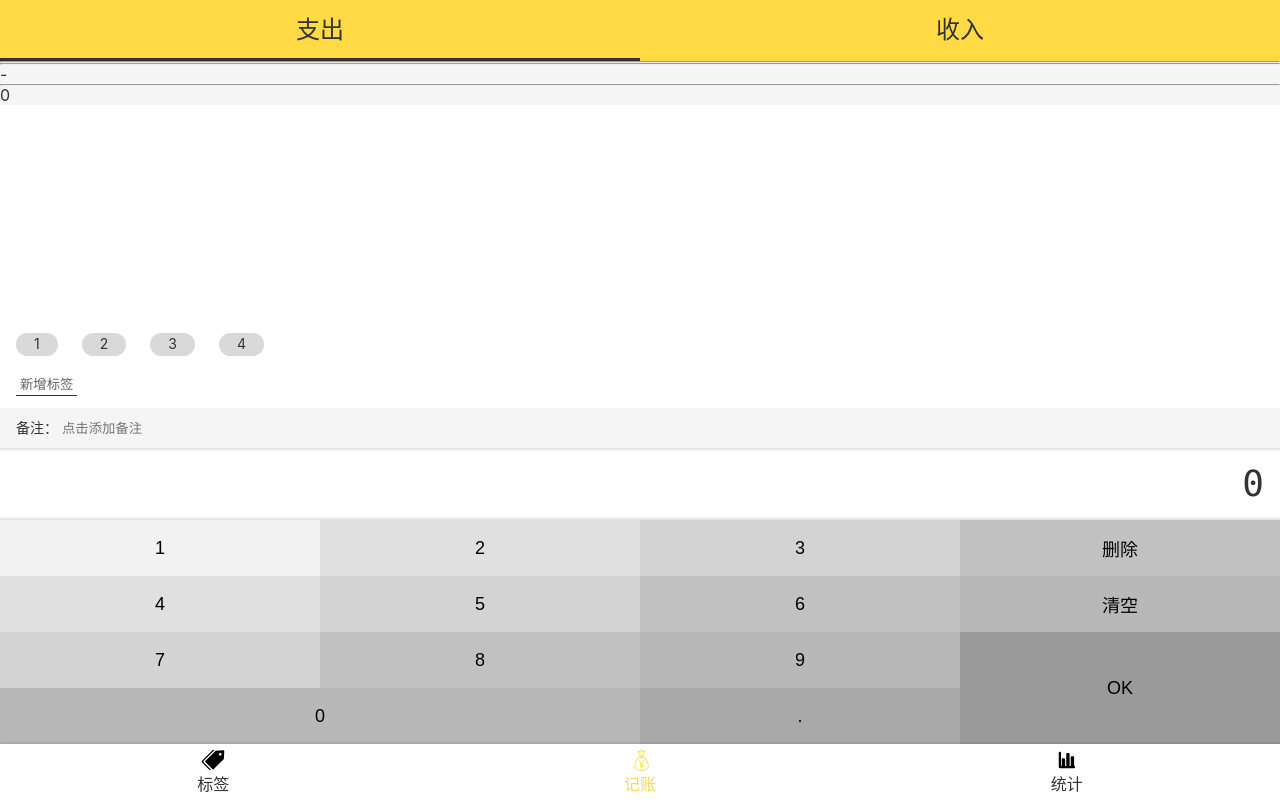
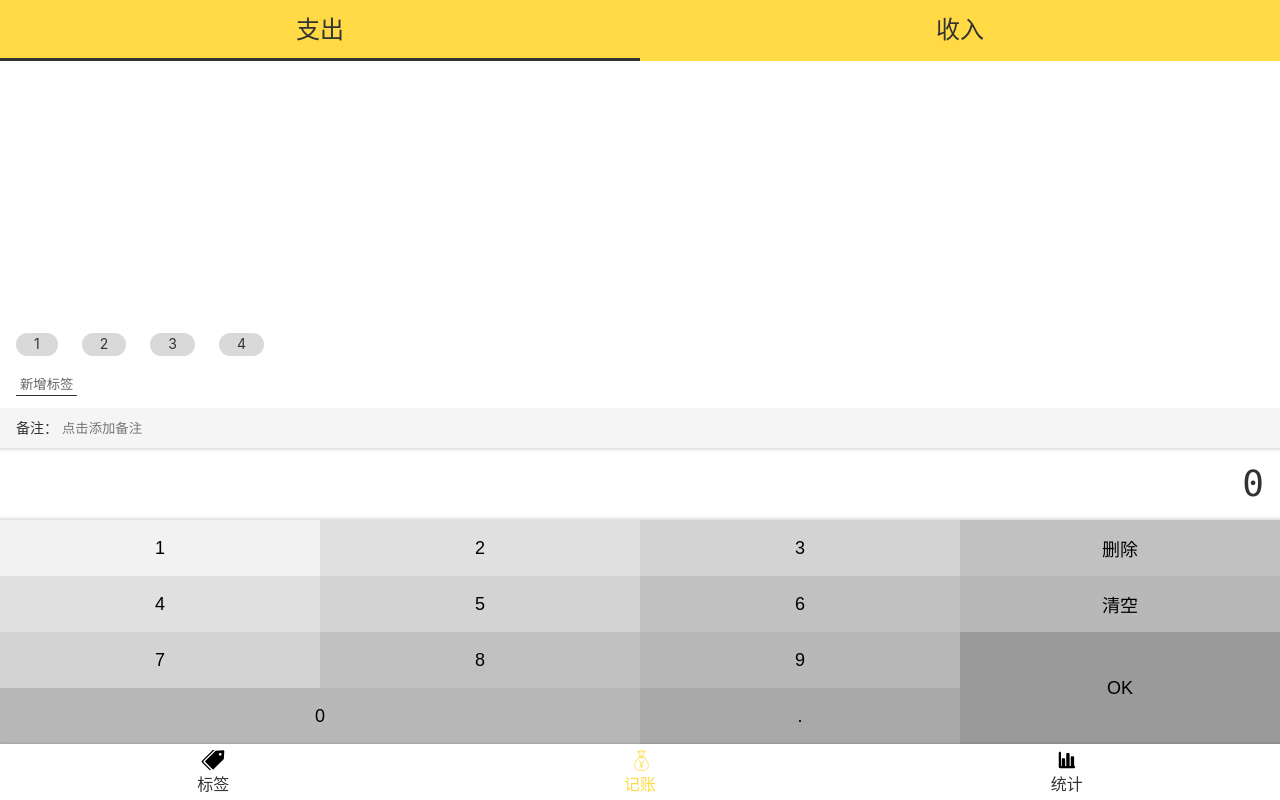
Before and after one commit to alertguo/mango-react-echarts, a React app: page /money#/money in a window 1280 px wide. Built offline with nearby package versions, Linux system fonts and the light colour scheme.

Commit message:
将 tag: string 重构为 tag: {id: number,name: string}

```diff
--- a/src/useTags.tsx
+++ b/src/useTags.tsx
@@ -2,7 +2,12 @@ import {useState} from 'react';
 
 // use 开头是为了React规定
 const useTags = () => { // 封装一个自定义的 Hook
-  const [tags, setTags] = useState<string[]>(['1', '2', '3', '4']);
+  const [tags, setTags] = useState<{ id: number,name: string }[]>([
+    {id: 1,name: '1'},
+    {id: 2,name: '2'},
+    {id: 3,name: '3'},
+    {id: 4,name: '4'},
+  ]);
   // 返回接口,不能是返回数组，不然使用就报错
   return {tags, setTags};
 };
--- a/src/views/Label.tsx
+++ b/src/views/Label.tsx
@@ -41,14 +41,14 @@ const Space = styled.div`
 `;
 
 function Label() {
-  const {tags, setTags} = useTags();
+  const {tags} = useTags();
   return (
     <Layout>
       <TagList>
         {tags.map(tag =>
-          <li key={tag}>
-            <Link to={'/label/' + tag}>
-              <span className="oneLine">{tag}</span>
+          <li key={tag.id}>
+            <Link to={'/label/' + tag.id}>
+              <span className="oneLine">{tag.name}</span>
               <Icon name="right"/>
             </Link>
           </li>
--- a/src/views/Money.tsx
+++ b/src/views/Money.tsx
@@ -15,7 +15,7 @@ type Type = '-' | '+'
 
 function Money() {
   const [selected, setSelected] = useState({
-    tags: [] as string[],
+    tagIds: [] as number[],
     note: '',
     type: '-' as Type,
     amount: 0
@@ -31,15 +31,8 @@ function Money() {
     <MyLayout>
       <TypeSection value={selected.type}
                    onChange={(type) => onChange({type})}/>
-      {selected.tags.join(',')}
-      <hr/>
-      {selected.note}
-      <hr/>
-      {selected.type}
-      <hr/>
-      {selected.amount}
-      <TagsSection value={selected.tags}
-                   onChange={(tags) => onChange({tags})}/>
+      <TagsSection value={selected.tagIds}
+                   onChange={(tagIds) => onChange({tagIds})}/>
       <NotesSection value={selected.note}
                     onChange={(note) => onChange({note})}/>
       <NumberPadSection value={selected.amount}
--- a/src/views/Money/TagsSection.tsx
+++ b/src/views/Money/TagsSection.tsx
@@ -34,41 +34,41 @@ const Wrapper = styled.section`
   }
 `;
 type Props = {
-  value: string[],
-  onChange: (selected: string[]) => void
+  value: number[],
+  onChange: (selected: number[]) => void
 }
 // 表示除了默认的 children 之外，还可以拥有 Props 类型的
 const TagsSection: React.FC<Props> = (props) => {
   // 析构赋值
   const {tags, setTags} = useTags();
-  const selectedTags = props.value;
+  const selectedTagIds = props.value;
   const onAddTag = () => {
     const tagName = window.prompt('标签名为');
     if (tagName !== null) {
-      if (tags.indexOf(tagName) >= 0) {
+      if (tags.map(t => t.name).indexOf(tagName) >= 0) {
         return window.alert('标签名重复');
       }
-      setTags([...tags, tagName]);
+      setTags([...tags, {id: Math.random(), name: tagName}]);
     }
   };
 
-  const onToggleTag = (tag: string) => {
-    const index = selectedTags.indexOf(tag);
+  const onToggleTag = (tagId: number) => {
+    const index = selectedTagIds.indexOf(tagId);
     if (index >= 0) {
       // 如果 tag 已被选中，就复制所有没有被选中的 tag，作为新的 selectedTags
-      props.onChange(selectedTags.filter(t => t !== tag));
+      props.onChange(selectedTagIds.filter(t => t !== tagId));
     } else {
-      props.onChange([...selectedTags, tag]);
+      props.onChange([...selectedTagIds, tagId]);
     }
   };
-  const getClass = (tag: string) => selectedTags.indexOf(tag) >= 0 ? 'selected' : '';
+  const getClass = (tagId: number) => selectedTagIds.indexOf(tagId) >= 0 ? 'selected' : '';
   return (
     <Wrapper>
       <ol>
         {tags.map(tag =>
-          <li key={tag} onClick={() => onToggleTag(tag)}
-              className={getClass(tag)}
-          >{tag}</li>)}
+          <li key={tag.id} onClick={() => onToggleTag(tag.id)}
+              className={getClass(tag.id)}
+          >{tag.name}</li>)}
       </ol>
       <button onClick={onAddTag}>
         新增标签
```
